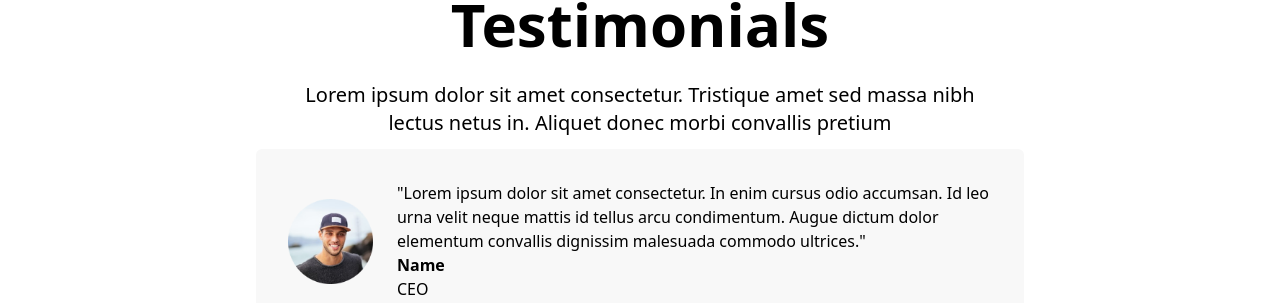
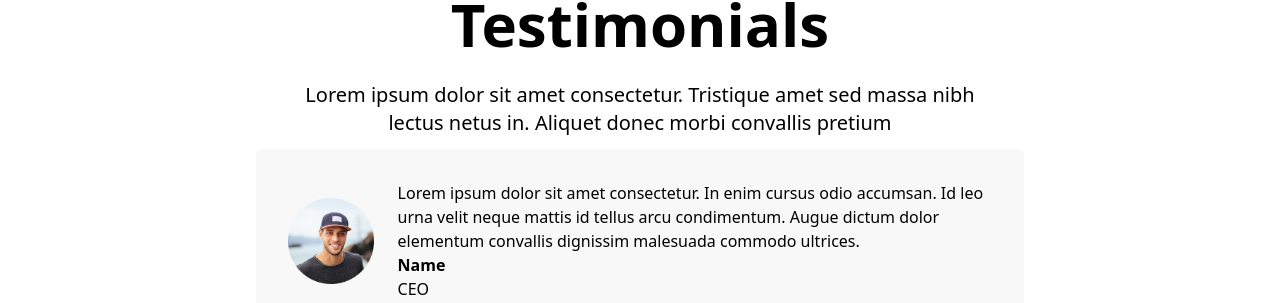
Before and after one commit to git-zahidul-islam/potential-jt, a Next.js app: page / in a window 1280 px wide. Shown: the part 2795-3098 px from the top of the page. Built offline with nearby package versions, Linux system fonts and the light colour scheme.

Commit message:
deploy issue fix

```diff
--- a/src/components/Testimonials.jsx
+++ b/src/components/Testimonials.jsx
@@ -15,7 +15,7 @@ const Testimonials = () => {
                     </div>
                     {/* text */}
                     <div>
-                    <p>"Lorem ipsum dolor sit amet consectetur. In enim cursus odio accumsan. Id leo urna velit neque mattis id tellus arcu condimentum. Augue dictum dolor elementum convallis dignissim malesuada commodo ultrices."</p>
+                    <p>Lorem ipsum dolor sit amet consectetur. In enim cursus odio accumsan. Id leo urna velit neque mattis id tellus arcu condimentum. Augue dictum dolor elementum convallis dignissim malesuada commodo ultrices.</p>
                     <p className="font-semibold">Name</p>
                     <p>CEO</p>
                     </div>
```
